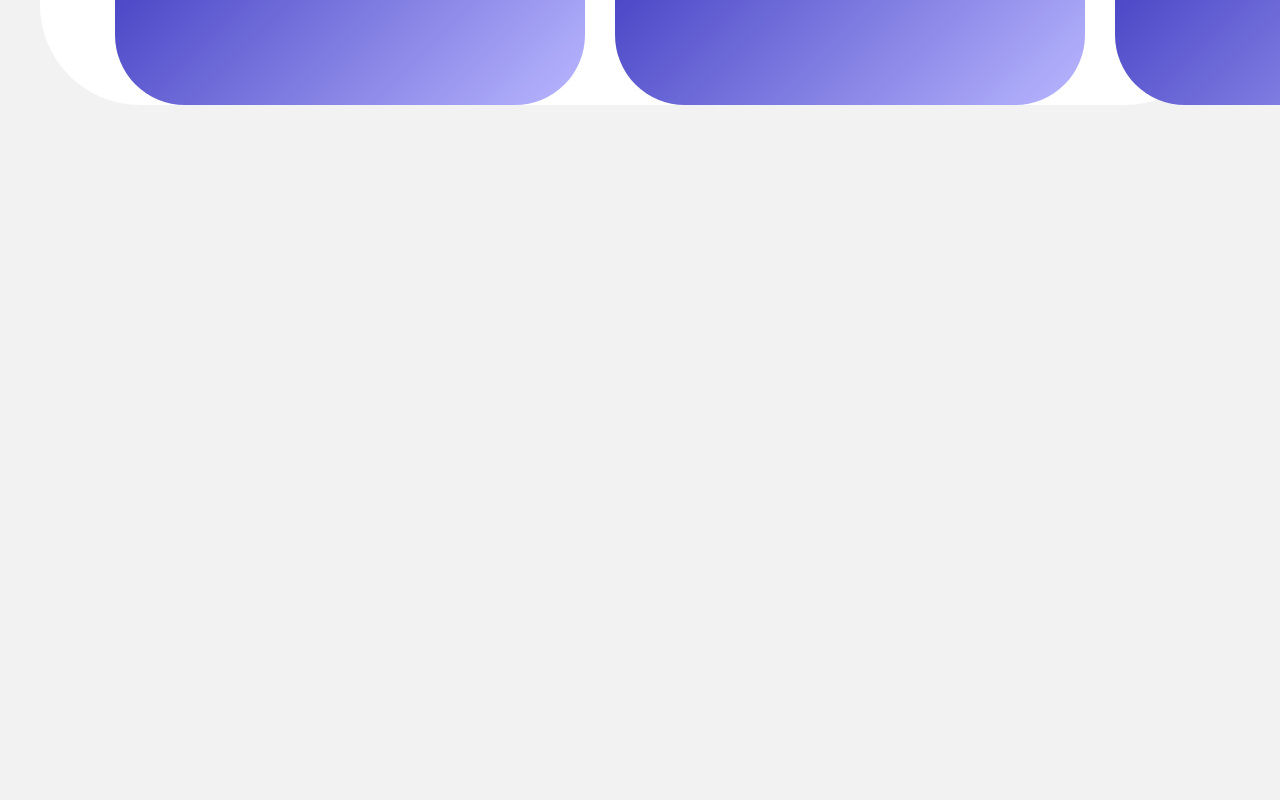
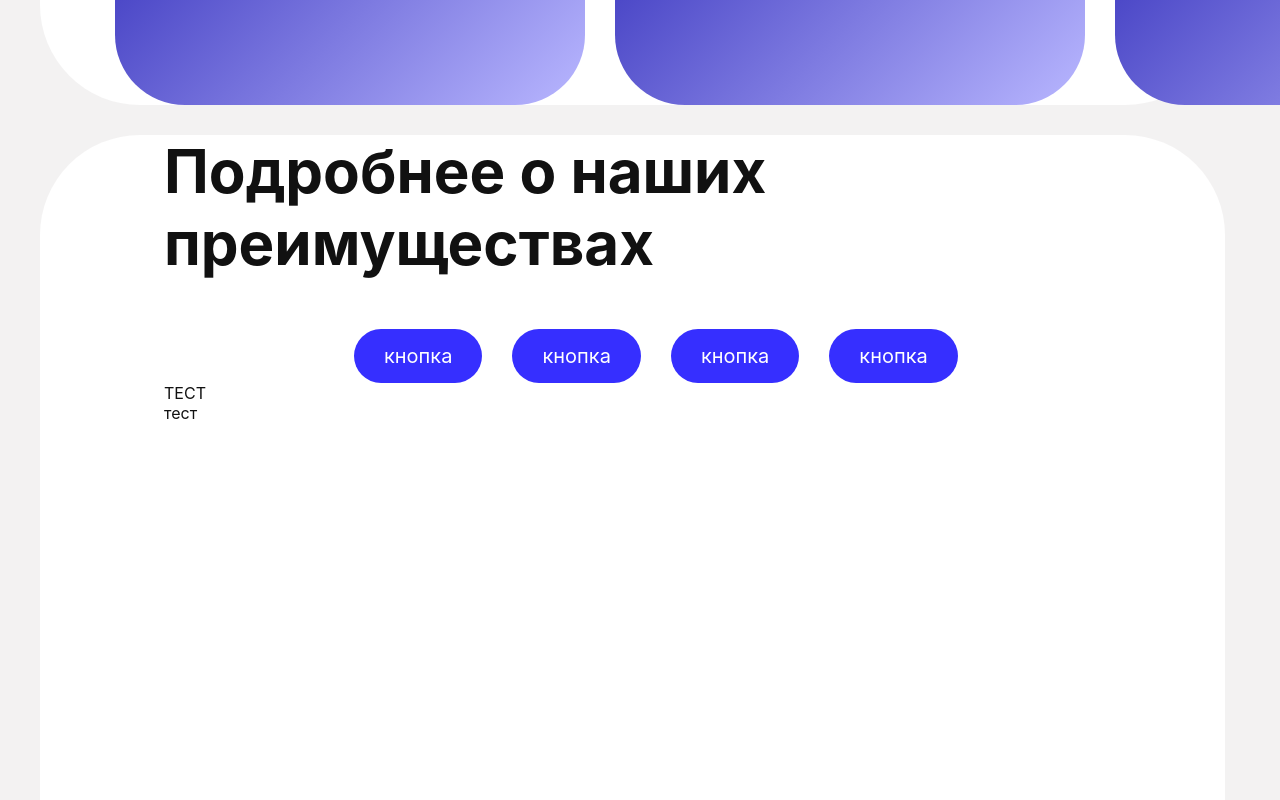
Before and after one commit to AzizIo/Practic-sait, a React (Vite) app in the folder frontend/: page /why-us in a window 1280 px wide. Shown: the part 1780-2580 px from the top of the page. Before the commit the page ends 1885 px from the top, so only its background shows below. Built offline with nearby package versions, Linux system fonts and the light colour scheme.

Commit message:
реализовал показ текста через кнопки

```diff
--- a/frontend/src/pages/WhyUsPage.tsx
+++ b/frontend/src/pages/WhyUsPage.tsx
@@ -1,7 +1,42 @@
 import styles from './Whyus.module.css'
 import Navigation from '../components/Navigation'
+import { useState } from 'react';
+
+
 
 export default function WhyUs() {
+    const advantages = [
+        {
+            id: 1,
+            title: "ТЕСТ",
+            short: "ь",
+            content: `
+      тест
+    `
+        },
+        {
+            id: 2,
+            title: "Современные лаборатории",
+            short: "Новейшее оборудование и ПО",
+            content: `
+      • Актуальные технологии
+      • Работа с реальными кейсами
+      • Практика с первого курса
+    `
+        },
+        {
+            id: 3,
+            title: "Будь среди первых",
+            short: "Конкурсы и хакатоны",
+            content: `
+      • Участие в IT-соревнованиях
+      • Командные проекты
+      • Портфолио во время обучения
+    `
+        }
+    ]
+    const [activeId, setActiveId] = useState(1);
+    const activeItem = advantages.find(item => item.id === activeId)
     return (
         <>
             <Navigation />
@@ -64,6 +99,32 @@ export default function WhyUs() {
                     </div>
                 </div>
             </div>
+            <div className={styles.section1}>
+                <div className={styles.z}>
+                    <div className={styles.container}>
+                        <div className={styles.header}>
+                            Подробнее о наших преимуществах
+                        </div>
+                        <div className={styles.buttons}>
+                            <div onClick={() => setActiveId(1)} className={styles.b1}>кнопка</div>
+                            <div onClick={() => setActiveId(2)} className={styles.b1}>кнопка</div>
+                            <div onClick={() => setActiveId(3)} className={styles.b1}>кнопка</div>
+                            <div onClick={() => setActiveId(4)} className={styles.b1}>кнопка</div>
+                        </div>
+
+                        <div className={styles.content}>
+                            <div className="title">
+                                {activeItem?.title}
+                            </div>
+                            <div className="contend">
+                                {activeItem?.content}
+                            </div>
+                        </div>
+                    </div>
+                </div>
+
+
+            </div>
         </>
     )
 }
--- a/frontend/src/pages/Whyus.module.css
+++ b/frontend/src/pages/Whyus.module.css
@@ -69,3 +69,34 @@
     line-height: 1.4;
     margin: 0;
 }
+
+.header{
+    font-size: 60px;
+    font-weight: 700;
+    justify-content: center;
+    display: flex;
+}
+
+.buttons{
+    display: flex;
+    margin-top: 50px;
+    margin-left: 190px;
+    gap: 30px;
+    font-size: 20px;
+}
+
+.b1{
+    background-color: #362FFF;
+    color: white;
+    border: none;
+    border-radius: 50px;
+    padding: 15px 30px;
+    cursor: pointer;
+}
+
+.b1:hover {
+    background-color: #020039;
+}
+.z{
+    height: 1000px;
+}
```
Lines whose indentation alone changed are shown as unchanged.
